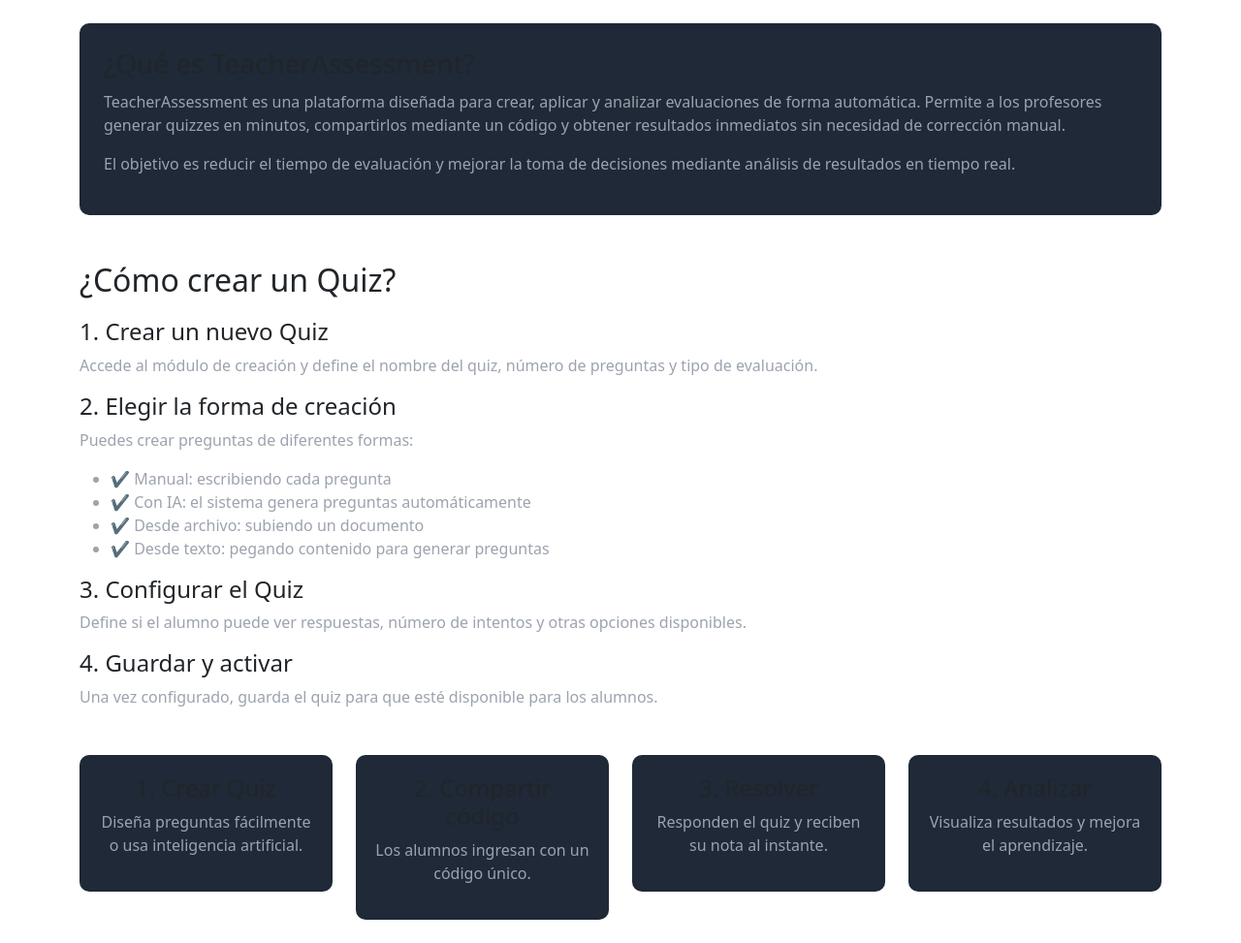
After one commit to pardonAlf/Acaaso-TeacherAssesment, a Flask app: page /ayuda in a window 1280 px wide. The commit adds this page. Shown: the whole page at 97% size. Run offline with Flask 3, Linux system fonts and the light colour scheme; some libraries are stand-ins or nearby versions.

Commit message:
cambio que hiciste para beta2.9

```diff
--- a/app.py
+++ b/app.py
@@ -3917,5 +3917,11 @@ def eliminar_mejora():
 
     return '', 204
 
+@app.route('/ayuda')
+def ayuda():
+    return render_template('ayuda.html')
+
+
+
 if __name__ == "__main__":
     app.run(host="0.0.0.0", port=5000, debug=True)
--- /dev/null
+++ b/templates/ayuda.html
@@ -0,0 +1,113 @@
+<!DOCTYPE html>
+<html lang="es">
+<head>
+    <meta charset="UTF-8">
+    <title>Ayuda - TeacherAssessment</title>
+
+    <!-- Bootstrap -->
+    <link href="https://cdn.jsdelivr.net/npm/bootstrap@5.3.0/dist/css/bootstrap.min.css" rel="stylesheet">
+</head>
+
+<body>
+<div class="container mt-4">
+
+    <div style="background:#1f2937; padding:25px; border-radius:10px;">
+
+        <h3>¿Qué es TeacherAssessment?</h3>
+
+        <p style="color:#9ca3af; margin-top:10px;">
+            TeacherAssessment es una plataforma diseñada para crear, aplicar y analizar evaluaciones de forma automática.
+            Permite a los profesores generar quizzes en minutos, compartirlos mediante un código y obtener resultados inmediatos
+            sin necesidad de corrección manual.
+        </p>
+
+        <p style="color:#9ca3af;">
+            El objetivo es reducir el tiempo de evaluación y mejorar la toma de decisiones mediante análisis de resultados en tiempo real.
+        </p>
+
+    </div>
+
+</div>
+<div class="container mt-5">
+
+    <h2>¿Cómo crear un Quiz?</h2>
+
+    <div style="margin-top:20px;">
+
+        <h4>1. Crear un nuevo Quiz</h4>
+        <p style="color:#9ca3af;">
+            Accede al módulo de creación y define el nombre del quiz, número de preguntas y tipo de evaluación.
+        </p>
+
+        <h4>2. Elegir la forma de creación</h4>
+        <p style="color:#9ca3af;">
+            Puedes crear preguntas de diferentes formas:
+        </p>
+
+        <ul style="color:#9ca3af;">
+            <li>✔ Manual: escribiendo cada pregunta</li>
+            <li>✔ Con IA: el sistema genera preguntas automáticamente</li>
+            <li>✔ Desde archivo: subiendo un documento</li>
+            <li>✔ Desde texto: pegando contenido para generar preguntas</li>
+        </ul>
+
+        <h4>3. Configurar el Quiz</h4>
+        <p style="color:#9ca3af;">
+            Define si el alumno puede ver respuestas, número de intentos y otras opciones disponibles.
+        </p>
+
+        <h4>4. Guardar y activar</h4>
+        <p style="color:#9ca3af;">
+            Una vez configurado, guarda el quiz para que esté disponible para los alumnos.
+        </p>
+
+    </div>
+
+</div>
+
+<div class="container mt-5">
+
+    <div class="row text-center">
+
+        <div class="col-md-3 mb-4">
+            <div style="background:#1f2937; padding:20px; border-radius:10px;">
+                <h4>1. Crear Quiz</h4>
+                <p style="color:#9ca3af;">
+                    Diseña preguntas fácilmente o usa inteligencia artificial.
+                </p>
+            </div>
+        </div>
+
+        <div class="col-md-3 mb-4">
+            <div style="background:#1f2937; padding:20px; border-radius:10px;">
+                <h4>2. Compartir código</h4>
+                <p style="color:#9ca3af;">
+                    Los alumnos ingresan con un código único.
+                </p>
+            </div>
+        </div>
+
+        <div class="col-md-3 mb-4">
+            <div style="background:#1f2937; padding:20px; border-radius:10px;">
+                <h4>3. Resolver</h4>
+                <p style="color:#9ca3af;">
+                    Responden el quiz y reciben su nota al instante.
+                </p>
+            </div>
+        </div>
+
+        <div class="col-md-3 mb-4">
+            <div style="background:#1f2937; padding:20px; border-radius:10px;">
+                <h4>4. Analizar</h4>
+                <p style="color:#9ca3af;">
+                    Visualiza resultados y mejora el aprendizaje.
+                </p>
+            </div>
+        </div>
+
+    </div>
+
+</div>
+
+</body>
+</html>
--- a/version.txt
+++ b/version.txt
@@ -1 +1 @@
-Version Actual: 2.8
+Beta: 2.9
```
Also changed, not shown: templates/index.html (+31 -7 lines).
